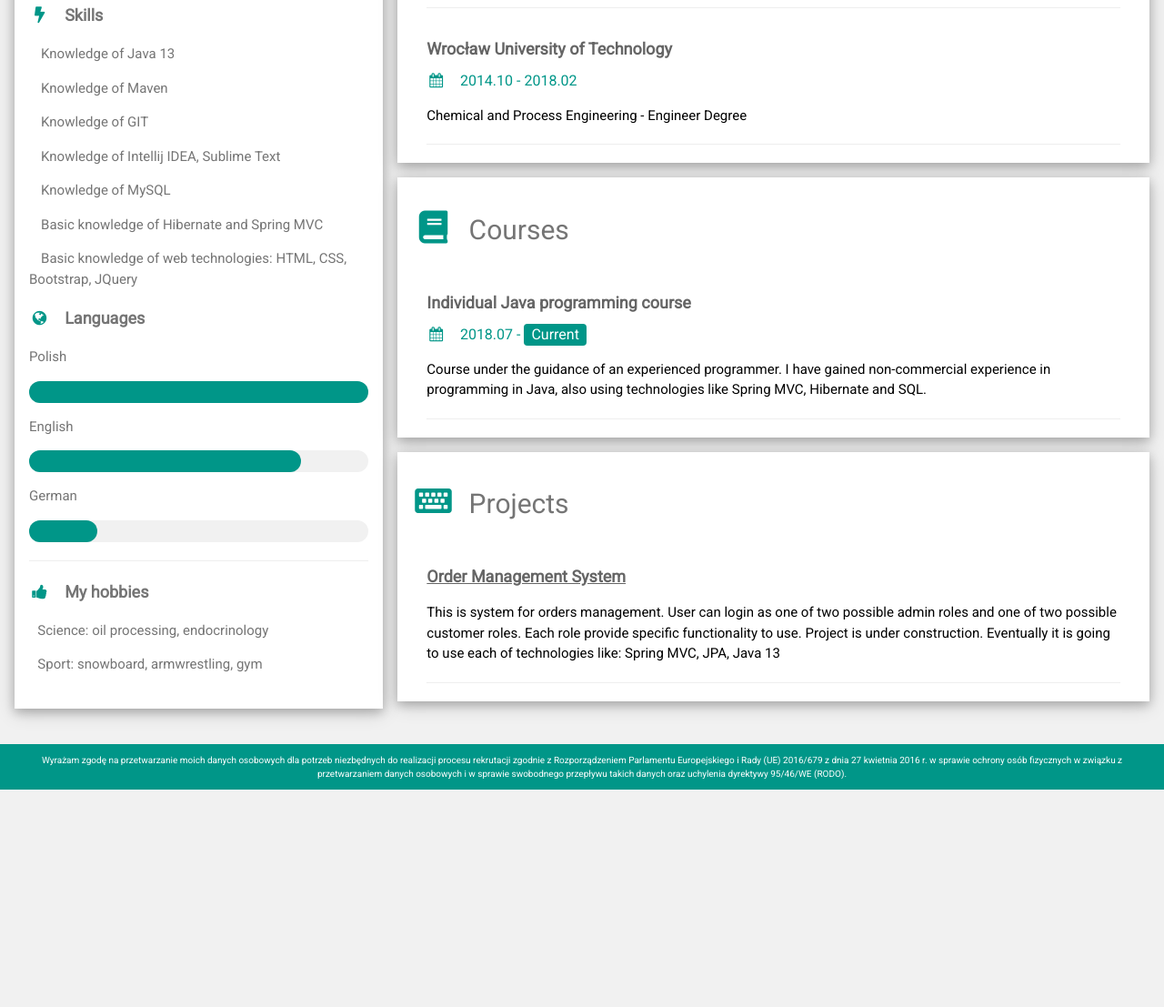
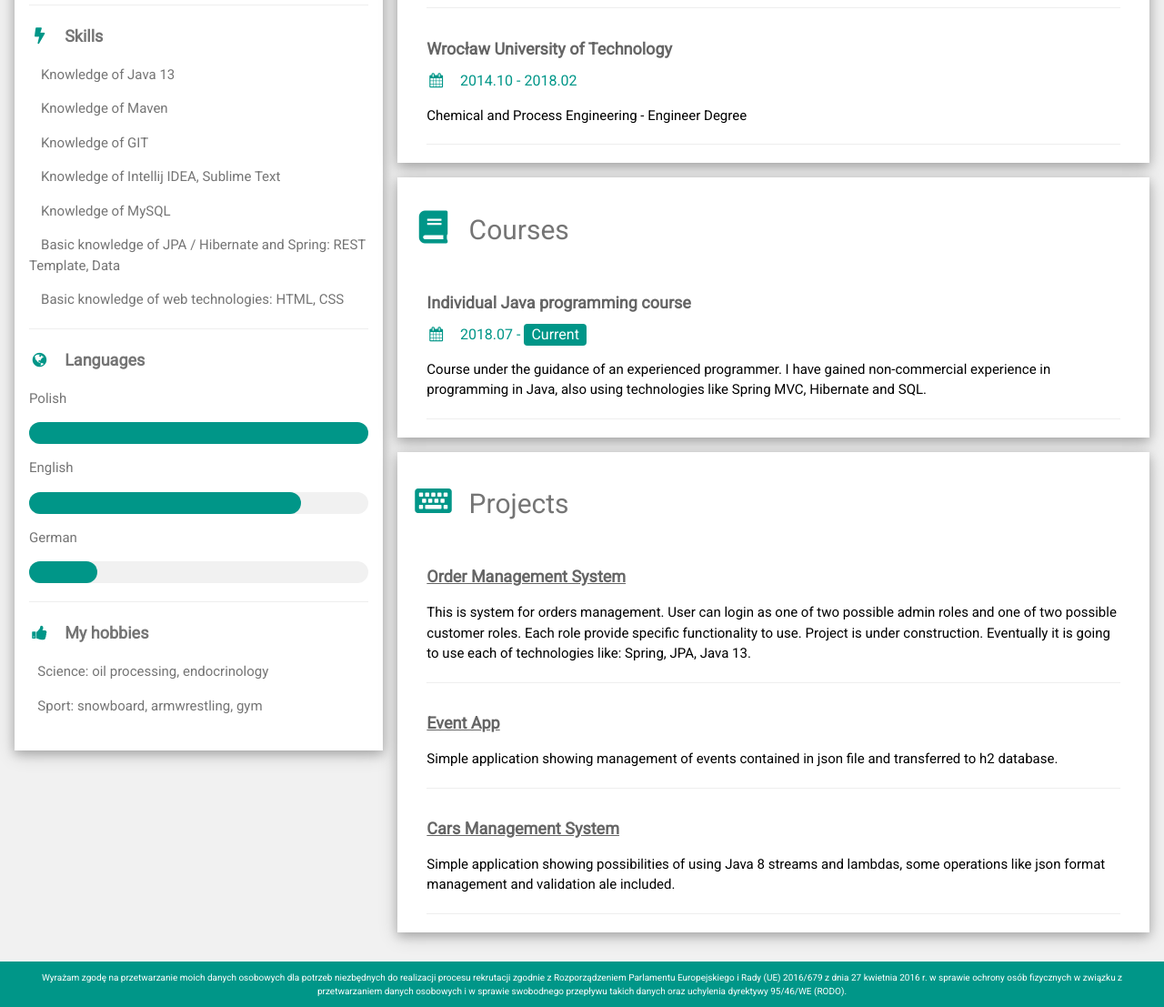
Before and after one commit to LukaszDorszewicz/lukaszdorszewicz.github.io, a plain HTML site: page index.html in a window 1280 px wide. Shown: the part 873-1980 px from the top of the page at 91% size. Before the commit the page ends 1741 px from the top, so only its background shows below. Drawn offline with nearby package versions, Linux system fonts and the light colour scheme.

Commit message:
cv updated

```diff
--- a/index.html
+++ b/index.html
@@ -43,7 +43,7 @@ html,body,h1,h2,h3,h4,h5,h6 {font-family: "Roboto", sans-serif}
             I am certified as master of Chemical and Process Engineering on specialization: Designing Chemical Processes. Few
             months ago I have started learning programming and I am pretty sure that this is what I would like to do in the future.
             I work as Technical Analyst in international corporation and have gained experience in DevOps stuff like for example Jira,
-            Jenkins, Artifactory, Prometheus, Grafana.
+            Jenkins, also was participating in creating some java internal apps / developing java extensions for jenkins pipelines.
             I am open-minded, very communicative person who wants to make big things working in a team of people with passion!
            </p>
            <hr>
@@ -55,8 +55,8 @@ html,body,h1,h2,h3,h4,h5,h6 {font-family: "Roboto", sans-serif}
            <p><i class="material-icons" style="font-size:12px">&#xe061;</i>  Knowledge of GIT</p>
            <p><i class="material-icons" style="font-size:12px">&#xe061;</i>  Knowledge of Intellij IDEA, Sublime Text</p>
            <p><i class="material-icons" style="font-size:12px">&#xe061;</i>  Knowledge of MySQL</p>
-           <p><i class="material-icons" style="font-size:12px">&#xe061;</i>  Basic knowledge of Hibernate and Spring MVC</p>
-           <p><i class="material-icons" style="font-size:12px">&#xe061;</i>  Basic knowledge of web technologies: HTML, CSS, Bootstrap, JQuery</p
+           <p><i class="material-icons" style="font-size:12px">&#xe061;</i>  Basic knowledge of JPA / Hibernate and Spring: REST Template, Data</p>
+           <p><i class="material-icons" style="font-size:12px">&#xe061;</i>  Basic knowledge of web technologies: HTML, CSS</p>
            <hr>
           <p class="w3-large w3-text-theme"><b><i class="fa fa-globe fa-fw w3-margin-right w3-text-teal"></i>Languages</b></p>
           <p>Polish</p>
@@ -142,12 +142,21 @@ html,body,h1,h2,h3,h4,h5,h6 {font-family: "Roboto", sans-serif}
         <div class="w3-container">
           <h5 class="w3-opacity"><b><a href=https://github.com/LukaszDorszewicz/ORDERS_MANAGEMENT_SYSTEM>Order Management System</a></b></h5>
           <p>This is system for orders management. User can login as one of two possible admin roles and one of two possible customer roles.
-            Each role provide specific functionality to use. Project is under construction. Eventually it is going to use each of technologies like: Spring MVC,
-            JPA, Java 13</p>
+            Each role provide specific functionality to use. Project is under construction. Eventually it is going to use each of technologies like: Spring,
+            JPA, Java 13.</p>
           <hr>
         </div>
-
-
+        <div class="w3-container">
+          <h5 class="w3-opacity"><b><a href=https://github.com/LukaszDorszewicz/EventApp>Event App</a></b></h5>
+          <p>Simple application showing management of events contained in json file and transferred to h2 database.</p>
+          <hr>
+        </div>
+        <div class="w3-container">
+          <h5 class="w3-opacity"><b><a href=https://github.com/LukaszDorszewicz/Cars_Management_System>Cars Management System</a></b></h5>
+          <p>Simple application showing possibilities of using Java 8 streams and lambdas, some operations like json format management
+          and validation ale included.</p>
+          <hr>
+        </div>
       </div>
 
     <!-- End Right Column -->
```
